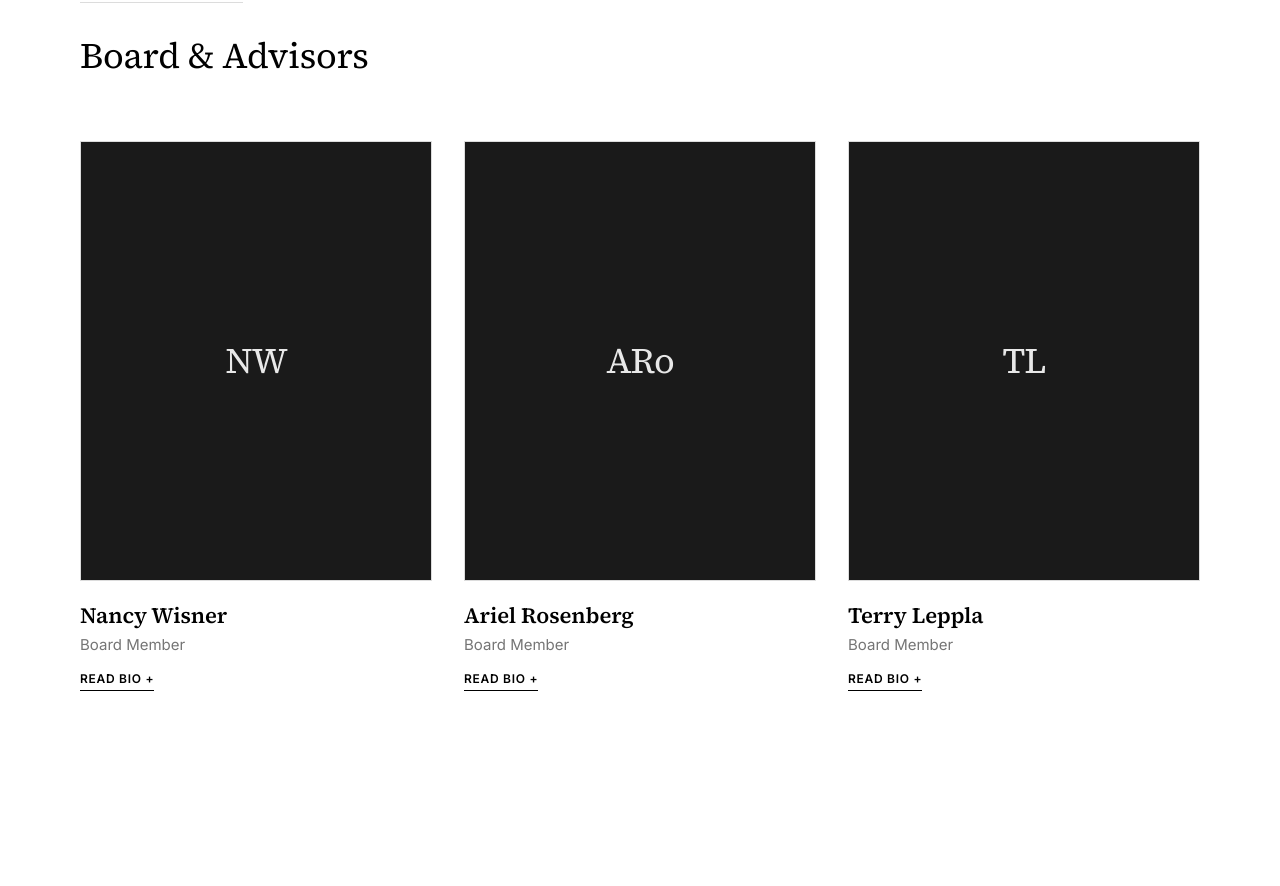
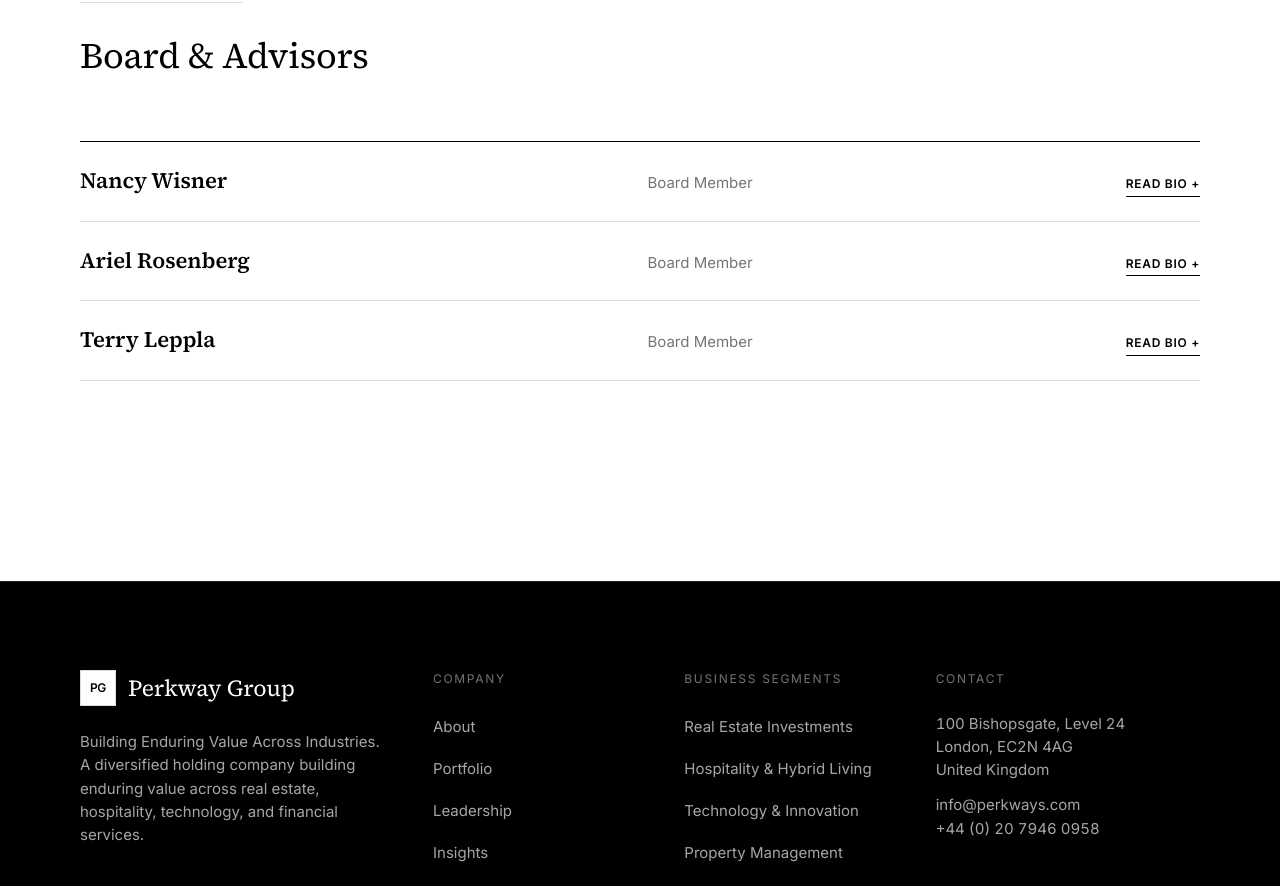
Before and after one commit to gijimascoding/perkway-group, a Next.js app: page /leadership in a window 1280 px wide. Shown: the part 1578-2464 px from the top of the page. Built offline with nearby package versions, Linux system fonts and the light colour scheme.

Commit message:
Leadership: bio dialog rendered on <body> through a portal so the reveal wrapper's transform no longer clips it; focus trapped inside; board members without portraits read as ruled rows instead of monogram blocks; card headings no longer nest inside buttons

```diff
--- a/src/components/TeamGrid.tsx
+++ b/src/components/TeamGrid.tsx
@@ -1,6 +1,7 @@
 "use client";
 
-import { useState, useEffect, useRef } from "react";
+import { useEffect, useRef, useState } from "react";
+import { createPortal } from "react-dom";
 import Image from "next/image";
 import type { LeadershipMember } from "@/data/company";
 
@@ -17,7 +18,7 @@ const MODAL_SIZES = "(max-width:640px) 92vw, 520px";
 function Portrait({ m, sizes = CARD_SIZES, className = "" }: { m: LeadershipMember; sizes?: string; className?: string }) {
   const photo = usablePhoto(m);
   return photo ? (
-    <Image src={photo} alt={m.name} fill quality={95} sizes={sizes} className={`object-cover object-top grayscale contrast-[1.02] ${className}`} />
+    <Image src={photo} alt="" fill quality={95} sizes={sizes} className={`object-cover object-top grayscale contrast-[1.02] ${className}`} />
   ) : (
     <div className="absolute inset-0 flex items-center justify-center bg-ink-800">
       <span className="text-white/90 h2 tracking-tight">{m.initials}</span>
@@ -25,23 +26,52 @@ function Portrait({ m, sizes = CARD_SIZES, className = "" }: { m: LeadershipMemb
   );
 }
 
+/**
+ * Leadership cards and the bio dialog.
+ *
+ * Members with a portrait get the 4:5 card. Members without one (the board)
+ * get a ruled row instead of a dark block with initials: a monogram where a
+ * photograph is expected reads as a placeholder, and a board list is how
+ * institutional sites present directors without portraits anyway.
+ *
+ * The dialog is rendered through a portal onto <body>. The grid sits inside a
+ * scroll-reveal wrapper that carries a transform while it animates, and a
+ * transformed ancestor turns position:fixed into a local box, so the dialog
+ * used to be clipped to the grid. On <body> it is the viewport again.
+ */
 export function TeamGrid({ members, columns = 4 }: { members: LeadershipMember[]; columns?: 3 | 4 }) {
   const [active, setActive] = useState<LeadershipMember | null>(null);
   const triggerRef = useRef<HTMLElement | null>(null);
+  const dialogRef = useRef<HTMLDivElement>(null);
+  const [mounted, setMounted] = useState(false);
+  useEffect(() => setMounted(true), []);
 
   const open = (m: LeadershipMember) => {
-    triggerRef.current = (typeof document !== "undefined" ? (document.activeElement as HTMLElement) : null);
+    triggerRef.current = typeof document !== "undefined" ? (document.activeElement as HTMLElement) : null;
     setActive(m);
   };
   const close = () => {
     setActive(null);
-    // Return focus to the card that opened the dialog.
     triggerRef.current?.focus?.();
   };
 
   useEffect(() => {
-    document.body.style.overflow = active ? "hidden" : "";
-    const onKey = (e: KeyboardEvent) => e.key === "Escape" && close();
+    if (!active) return;
+    document.body.style.overflow = "hidden";
+    // Focus lands on the close control; Tab and Shift+Tab cycle inside the dialog.
+    const dialog = dialogRef.current;
+    const focusables = () =>
+      Array.from(dialog?.querySelectorAll<HTMLElement>('button, [href], input, [tabindex]:not([tabindex="-1"])') ?? []);
+    focusables()[0]?.focus();
+    const onKey = (e: KeyboardEvent) => {
+      if (e.key === "Escape") { close(); return; }
+      if (e.key !== "Tab") return;
+      const f = focusables();
+      if (f.length === 0) return;
+      const first = f[0], last = f[f.length - 1];
+      if (e.shiftKey && document.activeElement === first) { e.preventDefault(); last.focus(); }
+      else if (!e.shiftKey && document.activeElement === last) { e.preventDefault(); first.focus(); }
+    };
     window.addEventListener("keydown", onKey);
     return () => {
       document.body.style.overflow = "";
@@ -49,54 +79,75 @@ export function TeamGrid({ members, columns = 4 }: { members: LeadershipMember[]
     };
   }, [active]);
 
+  const withPhoto = members.filter((m) => usablePhoto(m));
+  const withoutPhoto = members.filter((m) => !usablePhoto(m));
   const grid = columns === 3 ? "sm:grid-cols-2 lg:grid-cols-3" : "grid-cols-2 lg:grid-cols-4";
 
   return (
     <>
-      <div className={`grid ${grid} gap-x-8 gap-y-12`}>
-        {members.map((m) => (
+      {withPhoto.length > 0 && (
+        <ul className={`grid ${grid} gap-x-8 gap-y-12`}>
+          {withPhoto.map((m) => (
+            <li key={m.name} className="group">
               <button
-            key={m.name}
+                type="button"
                 onClick={() => open(m)}
-            className="group text-left"
+                aria-label={`Read the biography of ${m.name}`}
+                className="block w-full text-left"
               >
                 {/* Uniform 4:5 grayscale portrait, hairline frame, no radius */}
-            <div className="relative aspect-[4/5] overflow-hidden bg-paper-200 border border-hairline">
+                <span className="relative block aspect-[4/5] overflow-hidden bg-paper-200 border border-hairline">
                   <Portrait m={m} />
-            </div>
+                </span>
+              </button>
               <h3 className="mt-5 text-ink-900 h3">{m.name}</h3>
               <p className="mt-1 text-ink-500 t-small">{m.title}</p>
-            <span className="mt-3 inline-block link-underline group-hover:text-accent-hover">
+              <button type="button" onClick={() => open(m)} className="mt-3 inline-block link-underline group-hover:text-accent-hover">
                 Read Bio +
-            </span>
               </button>
+            </li>
           ))}
-      </div>
+        </ul>
+      )}
 
-      {/* Modal */}
-      {active && (
-        <div
-          className="fixed inset-0 z-[100] flex items-center justify-center p-4 sm:p-8"
-          onClick={close}
-        >
+      {withoutPhoto.length > 0 && (
+        <ul className={`${withPhoto.length > 0 ? "mt-16" : ""} border-t border-ink-900`}>
+          {withoutPhoto.map((m) => (
+            <li key={m.name} className="grid gap-x-8 gap-y-2 py-6 border-b border-hairline sm:grid-cols-[1.2fr_1fr_auto] sm:items-baseline">
+              <h3 className="text-ink-900 h3">{m.name}</h3>
+              <p className="text-ink-500 t-small">{m.title}</p>
+              <button type="button" onClick={() => open(m)} className="link-underline justify-self-start sm:justify-self-end">
+                Read Bio +
+              </button>
+            </li>
+          ))}
+        </ul>
+      )}
+
+      {mounted && active && createPortal(
+        <div className="fixed inset-0 z-[100] flex items-center justify-center p-4 sm:p-8" onClick={close}>
           <div className="absolute inset-0 bg-ink-900/80" />
           <div
+            ref={dialogRef}
             role="dialog"
             aria-modal="true"
             aria-labelledby="team-modal-title"
-            className="relative bg-paper-50 max-w-3xl w-full max-h-[88vh] overflow-y-auto grid sm:grid-cols-[minmax(0,0.9fr)_1.1fr]"
+            className={`relative bg-paper-50 max-w-3xl w-full max-h-[88vh] overflow-y-auto grid ${usablePhoto(active) ? "sm:grid-cols-[minmax(0,0.9fr)_1.1fr]" : ""}`}
             onClick={(e) => e.stopPropagation()}
           >
+            {usablePhoto(active) && (
               <div className="relative aspect-[3/4] sm:aspect-auto sm:min-h-[440px] bg-paper-200">
                 <Portrait m={active} sizes={MODAL_SIZES} />
               </div>
+            )}
             <div className="p-8 lg:p-10">
               <button
+                type="button"
                 onClick={close}
                 aria-label="Close"
                 className="absolute top-3 right-3 w-11 h-11 flex items-center justify-center text-ink-600 hover:text-ink-900 transition-colors"
               >
-                <svg width="20" height="20" viewBox="0 0 24 24" fill="none" stroke="currentColor" strokeWidth="1.6">
+                <svg width="20" height="20" viewBox="0 0 24 24" fill="none" stroke="currentColor" strokeWidth="1.6" aria-hidden>
                   <path d="M6 6l12 12M6 18L18 6" />
                 </svg>
               </button>
@@ -106,7 +157,8 @@ export function TeamGrid({ members, columns = 4 }: { members: LeadershipMember[]
               <p className="mt-5 text-ink-700 t-small">{active.bio}</p>
             </div>
           </div>
-        </div>
+        </div>,
+        document.body
       )}
     </>
   );
```
Lines whose indentation alone changed are shown as unchanged.
